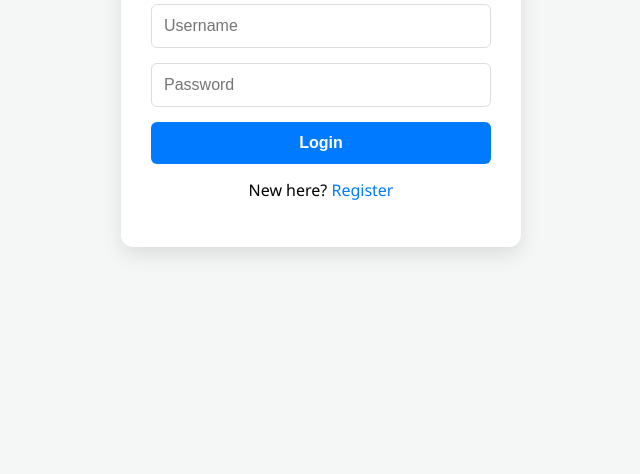
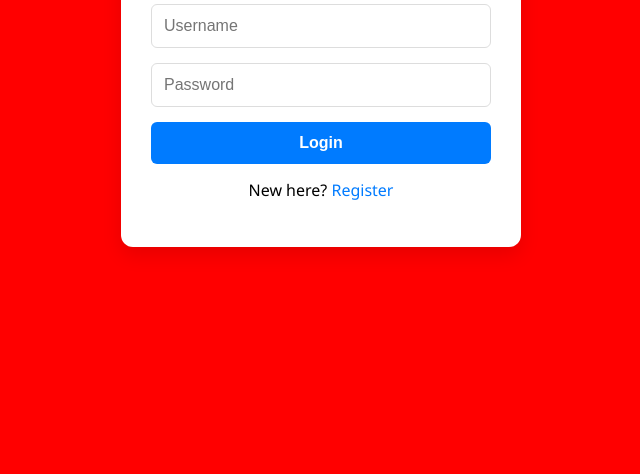
Before and after one commit to visionblack3/JobConnectFront, a website: page index.html in a window 1280 px wide. Shown: the part 326-800 px from the top of the page, without its empty margins (319-959 px from the left). Drawn offline with Linux system fonts and the light colour scheme.

Commit message:
Update body background color to red
Changed background color of the body to red.

```diff
--- a/style.css
+++ b/style.css
@@ -5,7 +5,7 @@
 
 body {
     font-family: 'Segoe UI', Tahoma, Geneva, Verdana, sans-serif;
-    background-color: #f4f7f6;
+    background-color: red;
     margin: 0;
     padding: 0;
 }
```
